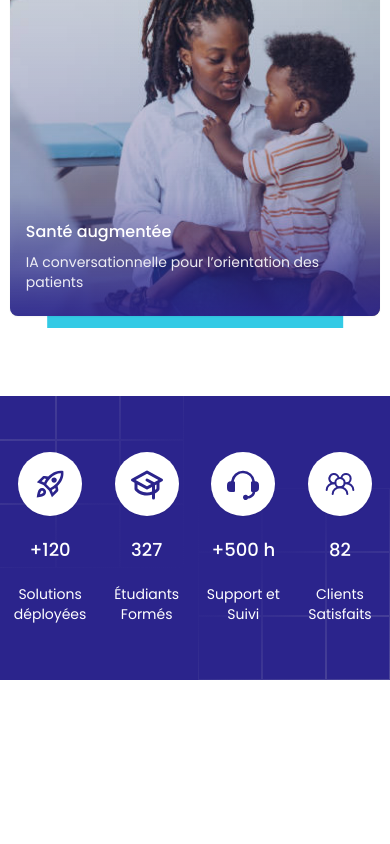
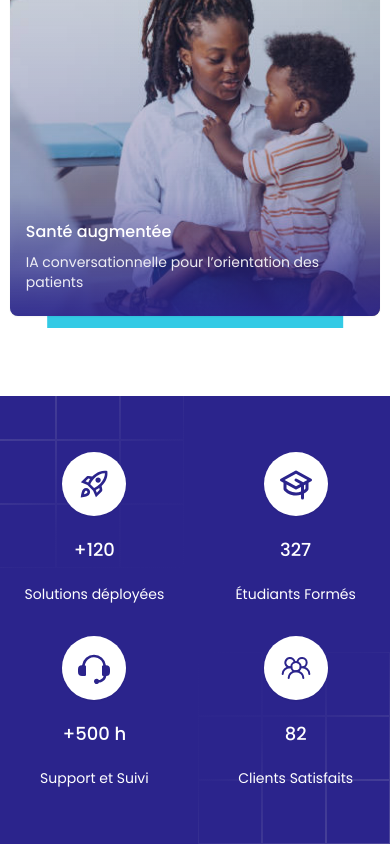
Before and after one commit to SaidouJalloh/afriAi-solutions, a Next.js app: page / in a window 390 px wide. Shown: the part 5169-6013 px from the top of the page. Before the commit the page ends 5849 px from the top, so only its background shows below. Built offline with nearby package versions, Linux system fonts and the light colour scheme.

Commit message:
AFRI-08 modify style (add flex wrap and min width) to card

```diff
--- a/src/components/stats/stats.module.scss
+++ b/src/components/stats/stats.module.scss
@@ -3,11 +3,11 @@
 }
 
 .statsList {
-    @apply xl:w-[80%] w-[95%] max-w-[90rem] mx-auto flex items-start justify-between text-center gap-4 relative z-30;
+    @apply xl:w-[80%] w-[95%] max-w-[90rem] mx-auto flex items-start justify-between text-center md:flex-nowrap flex-wrap md:gap-4 gap-8 relative z-30;
 }
 
 .statsItem {
-    @apply flex-1 flex flex-col items-center justify-center lg:gap-8 gap-5 text-center;
+    @apply flex-1 flex flex-col items-center justify-center lg:gap-8 gap-5 text-center md:min-w-min sm:min-w-[15rem] min-w-[9.5rem];
 }
 
 .iconWrapper {
```
